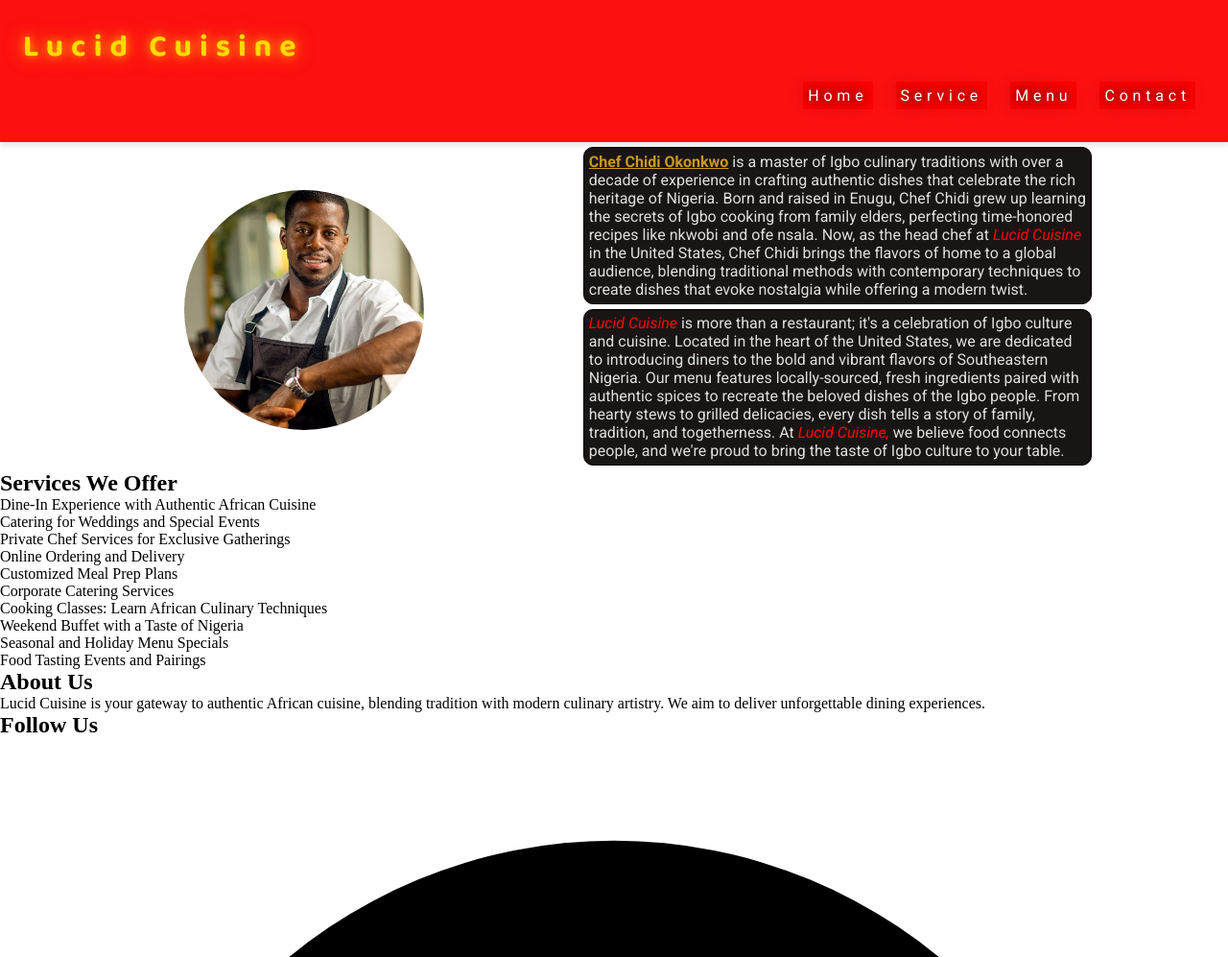
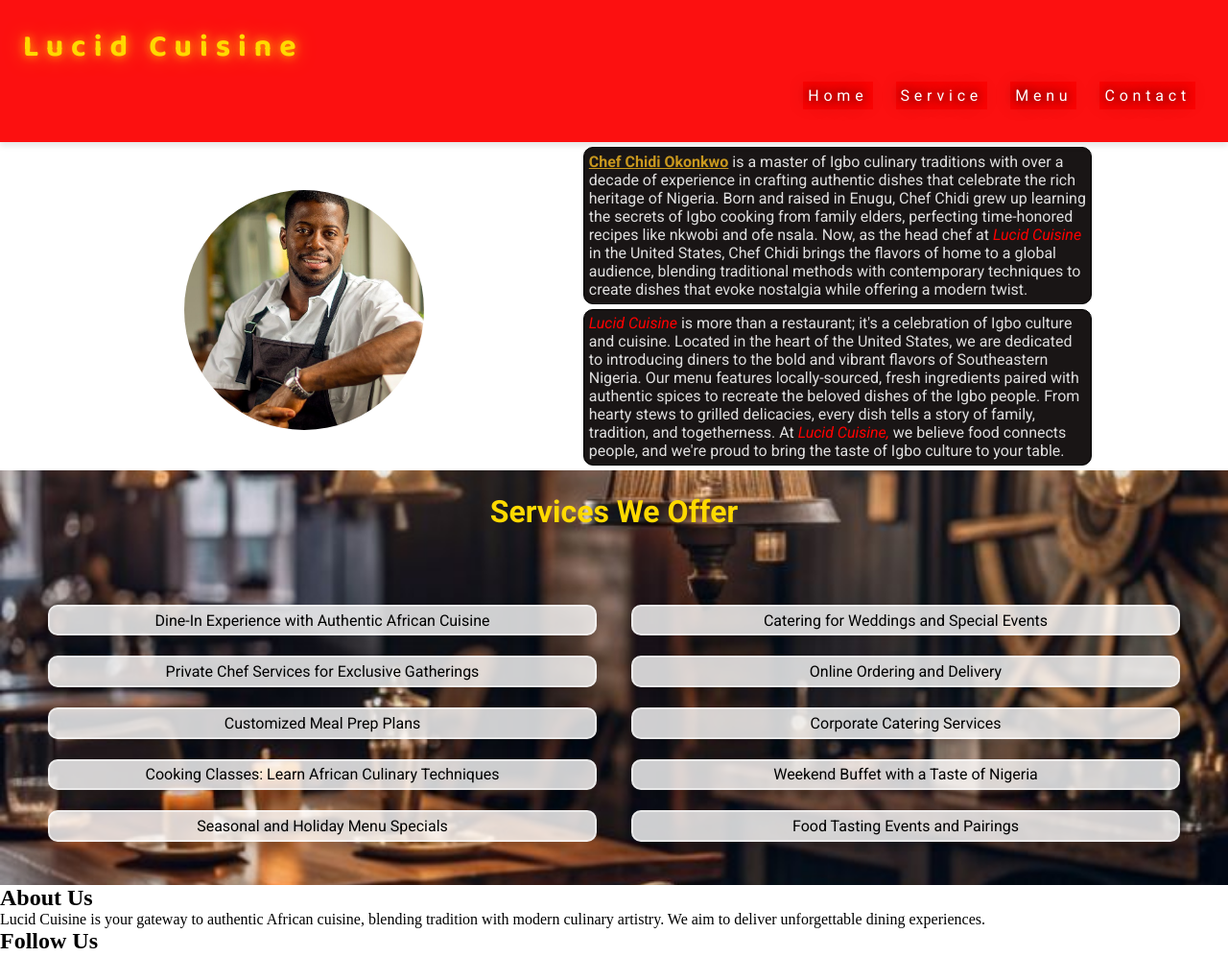
Before and after one commit to Eagle-lucid/restaurant-, a website built with webpack: page src/home.html in a window 1280 px wide. Shown: the top 997 px of the page at 96% size. Built offline with nearby package versions, Linux system fonts and the light colour scheme.

Commit message:
- Applied background image to the services section with proper size and positioning. - Defined grid layout with 2 columns and 5 rows for service items. - Added hover effect with smooth transition and subtle rotation on service items. - Fixed font size variable for service items. - Enhanced background image with fixed attachment for parallax effect.

```diff
--- a/src/home.css
+++ b/src/home.css
@@ -152,3 +152,47 @@ nav > .nav-list {
         margin: 5px auto;
     }
 }
+/* Section to style services offered*/
+.services {
+    background-image: url(./assets/images/restaurant-back.jpg);
+    background-size: cover;
+    background-repeat: no-repeat;
+    background-position: center;
+    background-attachment: fixed;
+    min-height: 25rem;
+    padding: var(--space-medium);
+}
+.services h2 {
+    color: hsl(51, 100%, 50%);
+    font-size: var(--font-size-xxh);
+    font-family: var(--body-font-family);
+    text-align: center;
+    margin-bottom: 5%;
+}
+.services .service-list {
+    display: grid;
+    grid-template-columns: repeat(2, 1fr);
+    grid-template-rows: repeat(5, 1fr);
+    gap: var(--space-small);
+    padding: var(--space-small);
+}
+.services .service-list > .service-item {
+    margin: 0 10px 5px;
+    padding: var(--space-smallest);
+    border: 2px solid hsla(0, 0%, 100%, 0.548);
+    background-color: hsla(0, 0%, 100%, 0.8);
+    border-radius: var(--border-radius);
+    box-shadow: var(--box-shadow);
+    font-size: var(--base-font-size);
+    font-family: var(--body-font-family);
+    text-align: center;
+    transition: transform 0.3s ease, background-color 0.3s ease, color 0.3s ease;
+}
+.service-list > .service-item:hover {
+    background-color: hsl(43, 100%, 50%);
+    border: 2px solid hsl(0, 0%, 100%);
+    box-shadow: 0 4px 6px hsla(0, 0%, 100%, 0.2);
+    color: hsl(0, 0%, 0%);
+    transform: scale(0.97) rotate(1deg);
+    cursor: pointer;
+}
```
